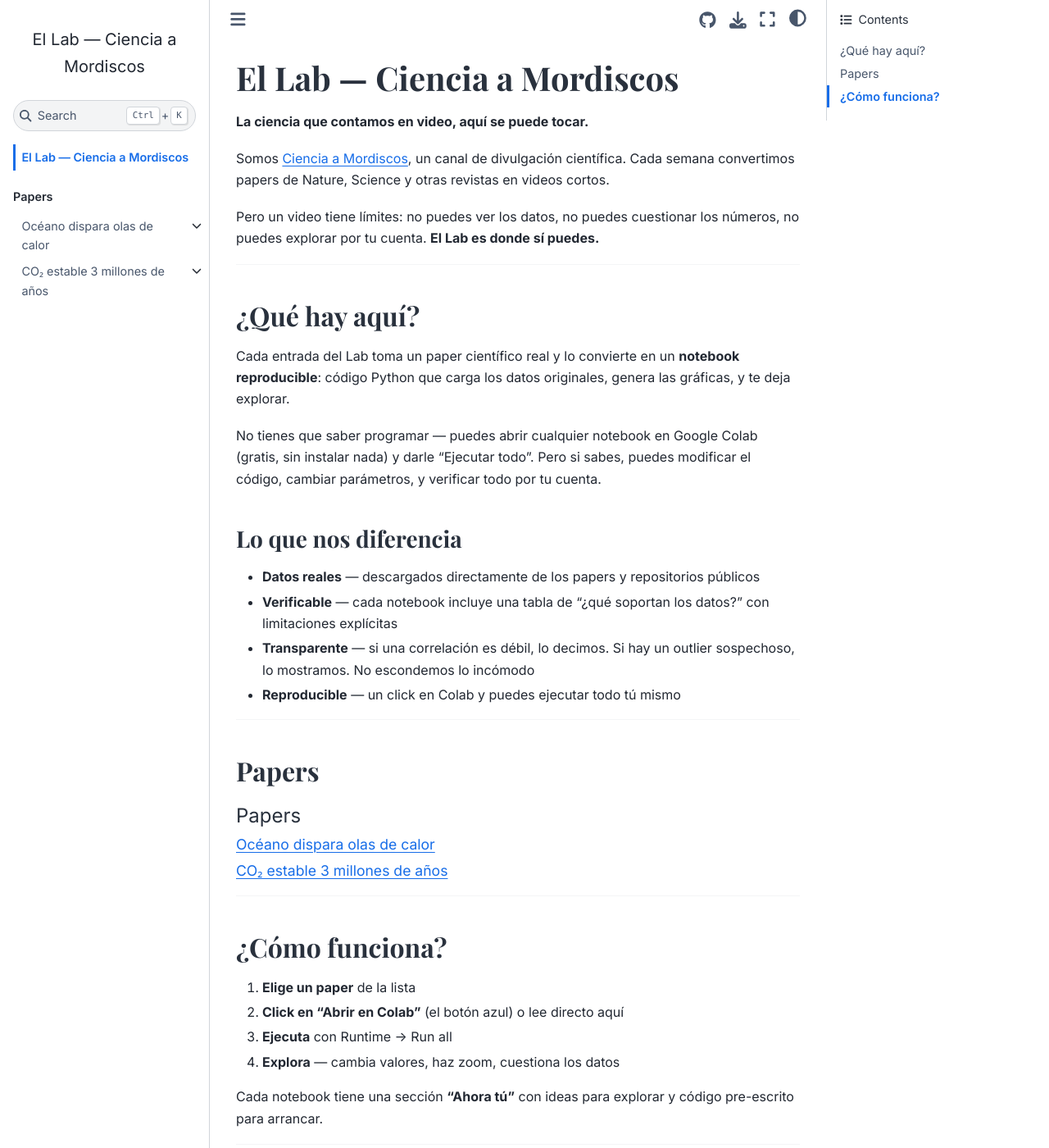
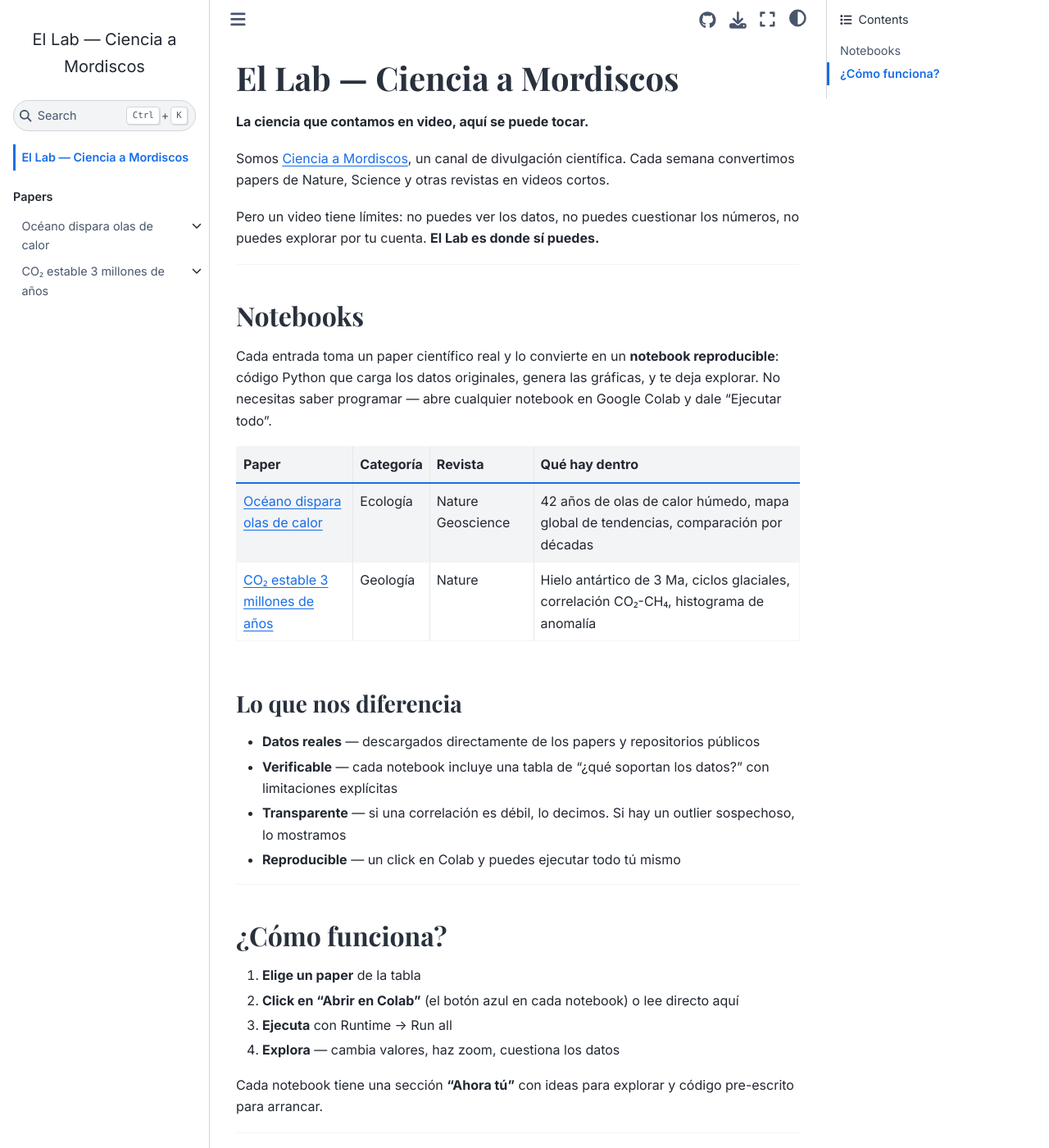
Before and after one commit to Ciencia-a-Mordiscos/lab, a Jupyter Book: the page built from intro.md, in a window 1280 px wide and 1400 px high. Shown: the whole window at 82% size. Built offline with Jupyter Book 1.0.4 settings and Sphinx 7.4.7 and the Sphinx Book theme 1.1.4, drawn with Linux system fonts in a browser that asks for light colours; pages that are not in the unit, such as notebooks, are missing from menus; some of the changed text lies outside the part shown.

Commit message:
Actualizar intro.md con tabla de notebooks + skill refinado
- intro.md: tabla visual con Paper, Categoría, Revista, Qué hay dentro
- Skill: celdas 8-9 marcadas OPCIONALES, push con token documentado,
  conteo flexible (10-17 celdas)

Co-Authored-By: Claude Opus 4.6 (1M context) <noreply@anthropic.com>

````diff
--- a/intro.md
+++ b/intro.md
@@ -8,32 +8,28 @@ Pero un video tiene límites: no puedes ver los datos, no puedes cuestionar los
 
 ---
 
-## ¿Qué hay aquí?
+## Notebooks
 
-Cada entrada del Lab toma un paper científico real y lo convierte en un **notebook reproducible**: código Python que carga los datos originales, genera las gráficas, y te deja explorar.
+Cada entrada toma un paper científico real y lo convierte en un **notebook reproducible**: código Python que carga los datos originales, genera las gráficas, y te deja explorar. No necesitas saber programar — abre cualquier notebook en Google Colab y dale "Ejecutar todo".
 
-No tienes que saber programar — puedes abrir cualquier notebook en Google Colab (gratis, sin instalar nada) y darle "Ejecutar todo". Pero si sabes, puedes modificar el código, cambiar parámetros, y verificar todo por tu cuenta.
+| Paper | Categoría | Revista | Qué hay dentro |
+|-------|-----------|---------|----------------|
+| [Océano dispara olas de calor](papers/2026-03-28-oceano-dispara-olas-de-calor/README) | Ecología | Nature Geoscience | 42 años de olas de calor húmedo, mapa global de tendencias, comparación por décadas |
+| [CO₂ estable 3 millones de años](papers/2026-03-23-co2-estable-3-millones-anos/README) | Geología | Nature | Hielo antártico de 3 Ma, ciclos glaciales, correlación CO₂-CH₄, histograma de anomalía |
 
 ### Lo que nos diferencia
 
 - **Datos reales** — descargados directamente de los papers y repositorios públicos
 - **Verificable** — cada notebook incluye una tabla de "¿qué soportan los datos?" con limitaciones explícitas
-- **Transparente** — si una correlación es débil, lo decimos. Si hay un outlier sospechoso, lo mostramos. No escondemos lo incómodo
+- **Transparente** — si una correlación es débil, lo decimos. Si hay un outlier sospechoso, lo mostramos
 - **Reproducible** — un click en Colab y puedes ejecutar todo tú mismo
-
----
-
-## Papers
-
-```{tableofcontents}
-```
 
 ---
 
 ## ¿Cómo funciona?
 
-1. **Elige un paper** de la lista
-2. **Click en "Abrir en Colab"** (el botón azul) o lee directo aquí
+1. **Elige un paper** de la tabla
+2. **Click en "Abrir en Colab"** (el botón azul en cada notebook) o lee directo aquí
 3. **Ejecuta** con Runtime → Run all
 4. **Explora** — cambia valores, haz zoom, cuestiona los datos
 
@@ -41,4 +37,9 @@ Cada notebook tiene una sección **"Ahora tú"** con ideas para explorar y códi
 
 ---
 
+```{tableofcontents}
+```
+
+---
+
 *[Ciencia a Mordiscos](https://youtube.com/@CienciaaMordiscos) · [TikTok](https://tiktok.com/@cienciaamordiscos) · [Ko-fi](https://ko-fi.com/samumirandam)*
````
